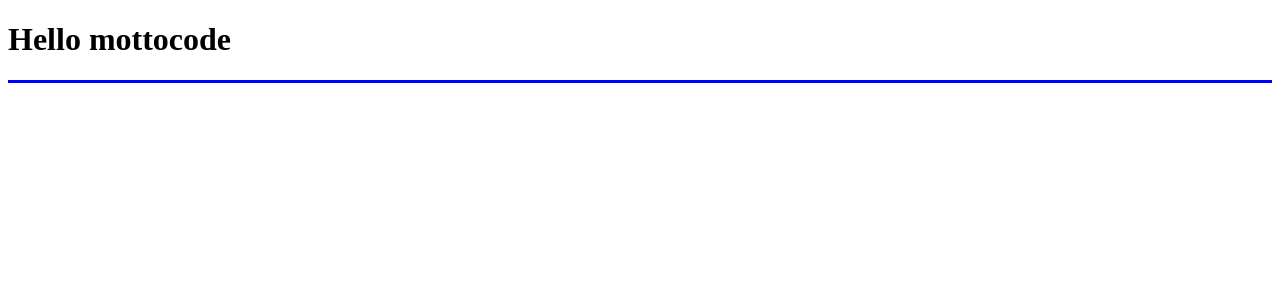
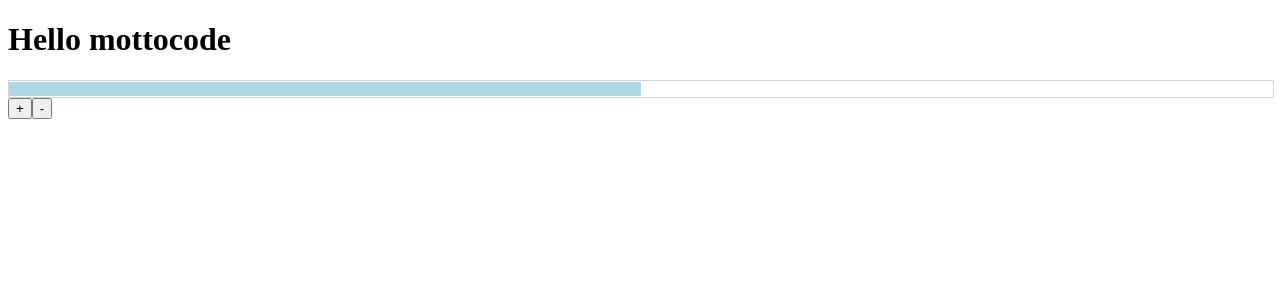
Before and after one commit to luizfiorentino/reusable-components-hub, a Next.js app: page / in a window 1280 px wide. Shown: the top 300 px of the page. Built offline with nearby package versions, Linux system fonts and the light colour scheme.

Commit message:
ProgressBar displaying progress dynamically

```diff
--- a/components/progressBar/index.js
+++ b/components/progressBar/index.js
@@ -2,13 +2,17 @@ import React from "react";
 import styles from "./index.module.css";
 
 export default function ProgressBar({
-  percentage,
+  progress,
   className,
   variant = "primary",
 }) {
   return (
     <div className={`${styles.mainContainer} ${styles[variant]}`}>
-      <div className={styles.inner}></div>
+      <div
+        className={styles.innerLeft}
+        style={progress ? { width: `${progress}%` } : {}}
+      ></div>
+      <div className={styles.innerRight}></div>
     </div>
   );
 }
--- a/components/progressBar/index.module.css
+++ b/components/progressBar/index.module.css
@@ -1,7 +1,14 @@
 .mainContainer {
+  display: flex;
+  align-items: center;
   width: 100%;
-  height: 3px;
-  background-color: blue;
+  height: 1rem;
+  border: 1px solid lightgray;
+}
+
+.innerLeft {
+  background-color: lightblue;
+  height: 14px;
 }
 
 .red {
--- a/pages/index.js
+++ b/pages/index.js
@@ -1,11 +1,18 @@
-import React from "react";
+import React, { useState } from "react";
 import ProgressBar from "@/components/progressBar";
 
 export default function index() {
+  const [progress, setProgress] = useState(50);
   return (
     <div>
       <h1>Hello mottocode</h1>
-      <ProgressBar />
+      <ProgressBar progress={progress} />
+      <button onClick={() => progress <= 90 && setProgress(progress + 10)}>
+        +
+      </button>
+      <button onClick={() => progress >= 10 && setProgress(progress - 10)}>
+        -
+      </button>
     </div>
   );
 }
```
